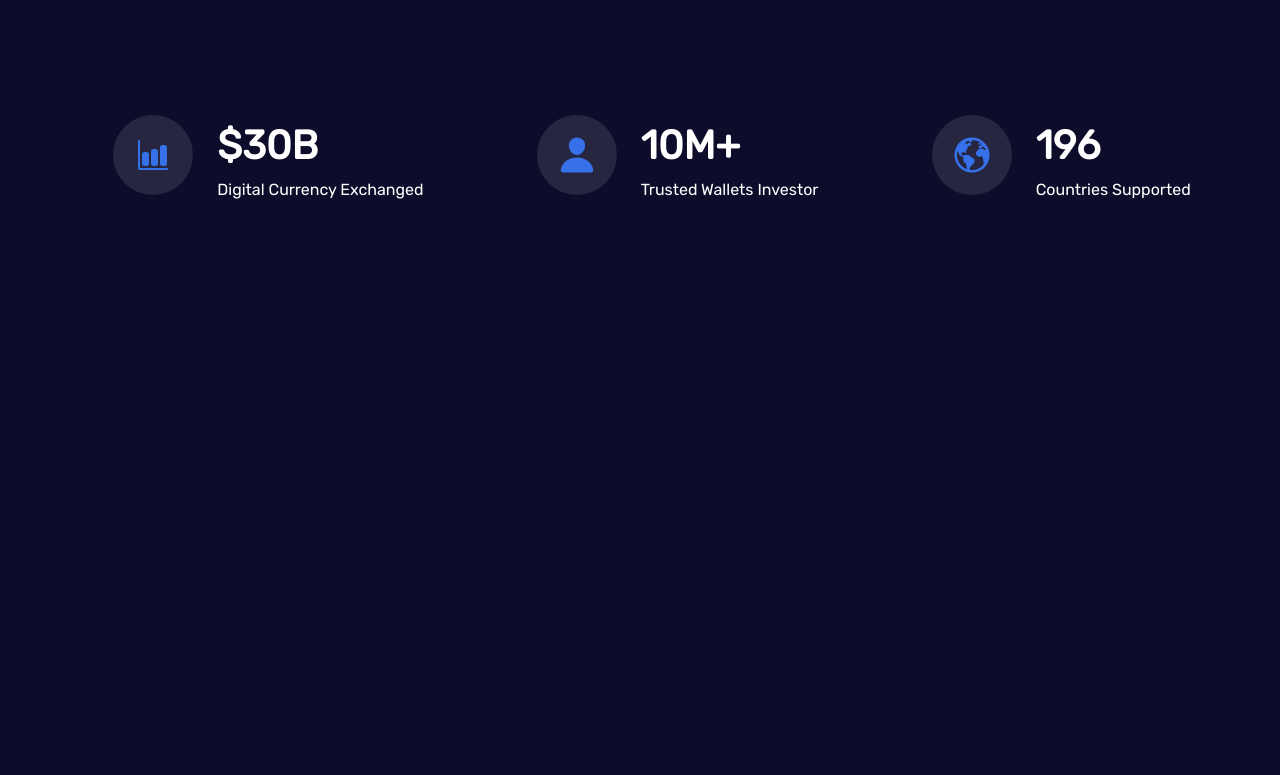
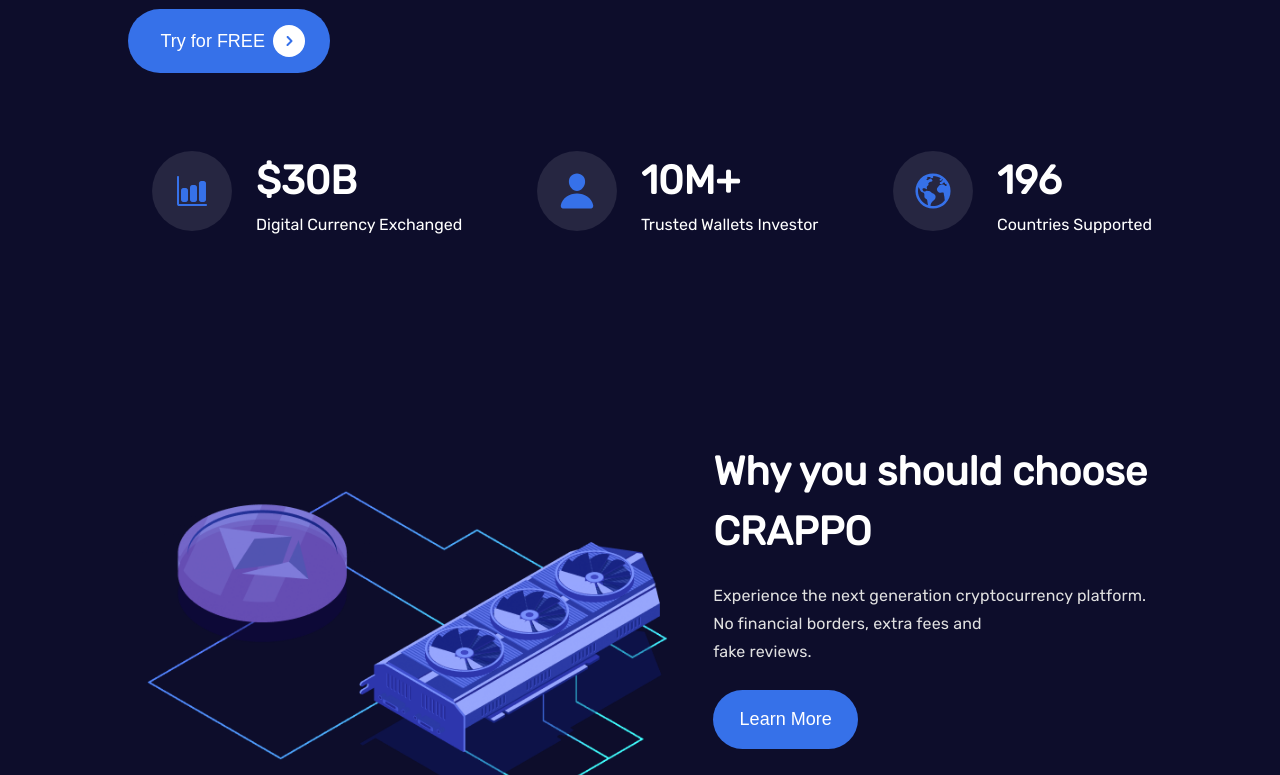
Before and after one commit to Abhishek-Shukla-github/Crappo, a plain HTML site: page index.html in a window 1280 px wide. Shown: the part 685-1460 px from the top of the page. Before the commit the page ends 889 px from the top, so only its background shows below. Drawn offline with Linux system fonts and the light colour scheme.

Commit message:
Complete why us section and fix the width issues

```diff
--- a/index.html
+++ b/index.html
@@ -10,6 +10,7 @@
 </head>
 
 <body>
+    <section class="container">
         <!-- Navbar -->
         <nav class="navbar">
             <svg width="135" height="40" viewBox="0 0 135 40" fill="none" xmlns="http://www.w3.org/2000/svg">
@@ -19,7 +20,8 @@
                 <path
                     d="M18.8424 28.0463C14.9124 27.4707 11.8964 24.0828 11.8964 19.9891C11.8964 15.8954 14.9124 12.5075 18.8424 11.9322V7.69238C12.5855 8.29084 7.69232 13.5677 7.69232 19.9891C7.69232 26.4104 12.5855 31.687 18.8424 32.2858V28.0463Z"
                     fill="white" />
-            <path d="M26.9983 12L26.8892 12.3711V23.1393L26.9983 23.2483L31.9968 20.2937L26.9983 12Z" fill="white" />
+                <path d="M26.9983 12L26.8892 12.3711V23.1393L26.9983 23.2483L31.9968 20.2937L26.9983 12Z"
+                    fill="white" />
                 <path d="M26.9984 12L21.9999 20.2937L26.9984 23.2483V18.0217V12Z" fill="white" />
                 <path d="M26.9986 24.8742L26.9371 24.9492V28.7851L26.9986 28.9648L32.0001 21.9211L26.9986 24.8742Z"
                     fill="white" />
@@ -53,7 +55,8 @@
                 <h1 class="site-info-heading">
                     Fastest & secure <br> platform to invest <br> in crypto
                 </h1>
-            <p class="stats-info">Buy and sell cryptocurrencies, trusted by 10M wallets <br> with over $30 billion in
+                <p class="stats-info">Buy and sell cryptocurrencies, trusted by 10M wallets <br> with over $30 billion
+                    in
                     transactions.
                 </p>
                 <button class="try-for-free-button">
@@ -132,6 +135,27 @@
                 </div>
             </div>
         </section>
+
+        <!-- Why Us section -->
+        <section class="why-us-section">
+            <div class="why-us">
+                <div class="image-section">
+
+                </div>
+                <div class="why-us-info">
+                    <h2>Why you should choose <br> CRAPPO</h2>
+                    <p>
+                        Experience the next generation cryptocurrency platform. <br>
+                        No financial borders, extra fees and
+                        <br> fake reviews.
+                    </p>
+                    <button>
+                        Learn More
+                    </button>
+                </div>
+            </div>
+        </section>
+    </section>
 </body>
 
 </html>
--- a/styles/styles.scss
+++ b/styles/styles.scss
@@ -17,13 +17,20 @@ body{
     }
 }
 
+.container{
+    width: 80%;
+    margin: 0 auto;
+}
+
 .navbar{
     height: 10vh;
     display: flex;
     justify-content: space-between;
     // background-color: red;
     align-items: center;
-    padding: 65px 0px 0px 140px;
+    // padding: 65px 0px 0px 140px;
+    width: 100%;
+    // background: yellowgreen;
 }
 
 .right-nav-items{
@@ -49,8 +56,12 @@ body{
     justify-content:space-evenly;
     // align-items: center;
     height: 90vh;
+    // background: blue;
+    width: 100%;
 
     .offer{
+        width: fit-content;
+        padding-right: 10px;
         display: flex;
         align-items: center;
         background: rgba(255, 255, 255, 0.1);
@@ -74,7 +85,8 @@ body{
     }
     .landing-info-section{
         // background: red;
-        width: 900px;
+        // width: 900px;
+        width: 100%;
         margin-top: 130px;
         // height: 70vh;
         color: white;
@@ -99,7 +111,7 @@ body{
         background-repeat: no-repeat ;
         // background: url("/images/Illustration.png") no-repeat 0 0;
         height: 80%;
-        width: 604px;
+        width: 100%;
         margin-top: 50px;
     }
 
@@ -128,8 +140,10 @@ body{
 // Stats section
 .stats-section{
     display: flex;
-    justify-content: space-evenly;
+    justify-content: space-between;
     align-items: center;
+    width: 100%;
+    height: 20vh;
 
     .stat-info{
         display: flex;
@@ -146,3 +160,65 @@ body{
         }
     }
 }
+
+// why us section
+// .why-us-section{
+//     margin-top: 50px;
+// }
+.why-us{
+    display: flex;
+    justify-content: start;
+    align-items: center;
+    height: 80vh;
+    width: 100%;
+    margin: 0 auto;
+    .image-section{
+        // background-color:blueviolet ;
+        background-image: url("/images/gpu.png");
+        background-size: contain;
+        background-repeat: no-repeat ;
+        // background: url("/images/Illustration.png") no-repeat 0 0;
+        height: 70%;
+        width: 80%;
+        // margin-top: 50px;
+    }
+    .why-us-info{
+        display: flex;
+        flex-direction: column;
+        justify-content: center;
+        align-items: flex-start;
+        width: 60%;
+
+        h2{
+            font-family: 'Rubik';
+            font-style: normal;
+            font-weight: 700;
+            font-size: 40px;
+            line-height: 150%;
+            color: #FFFFFF;
+        }
+        p{
+            font-family: 'Rubik';
+            font-style: normal;
+            font-weight: 400;
+            font-size: 16px;
+            line-height: 28px;
+            letter-spacing: 0.01em;
+            color: #E0E0E0;
+            margin-top: 20px;
+            margin-bottom: 24px;
+        }
+        button{
+            width: 145px;
+            height: 59px;
+            border: none;
+            background: #3671E9;
+            border-radius: 32px;
+            font-weight: 500;
+            font-size: 18px;
+            line-height: 150%;
+            text-align: center;
+            color: #FFFFFF;
+        }
+    }
+}
```
Also changed, not shown: images/gpu.png (added), styles/styles.css, 1 other file. Lines whose indentation alone changed are shown as unchanged.
